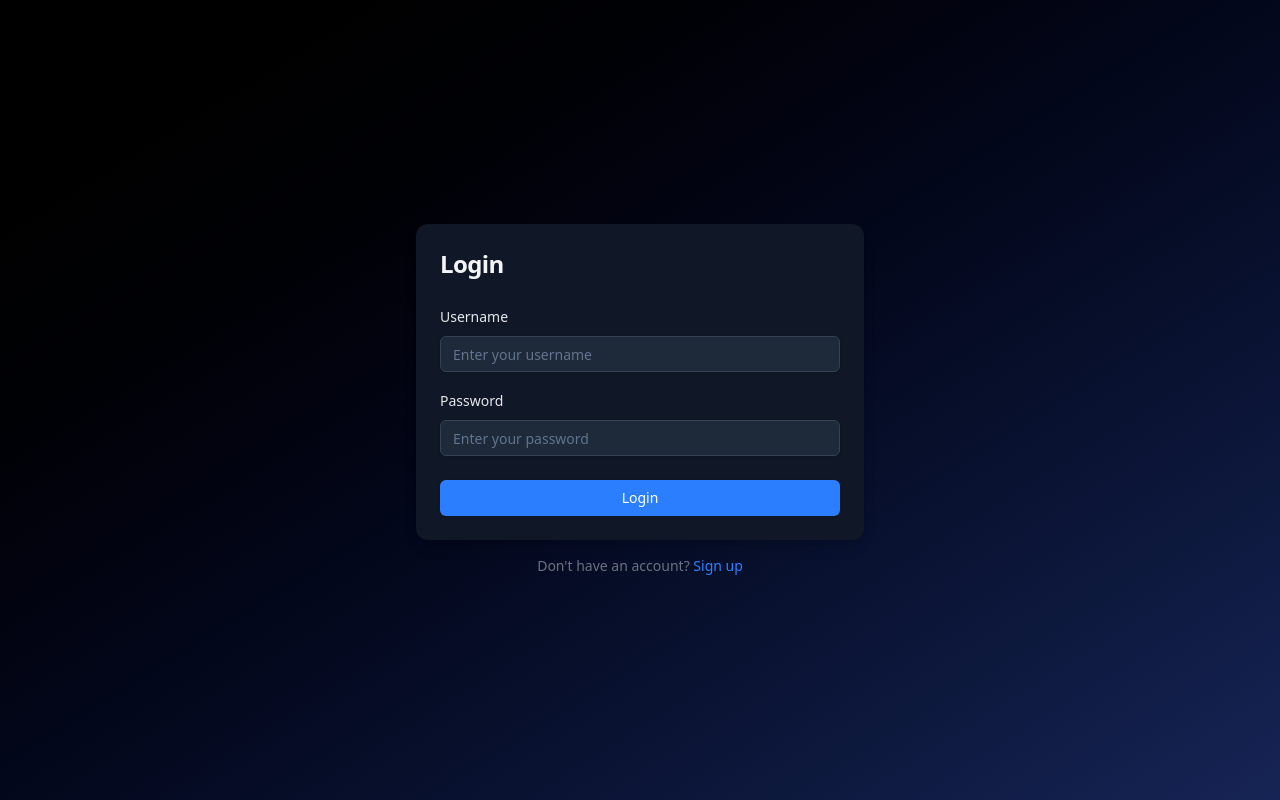
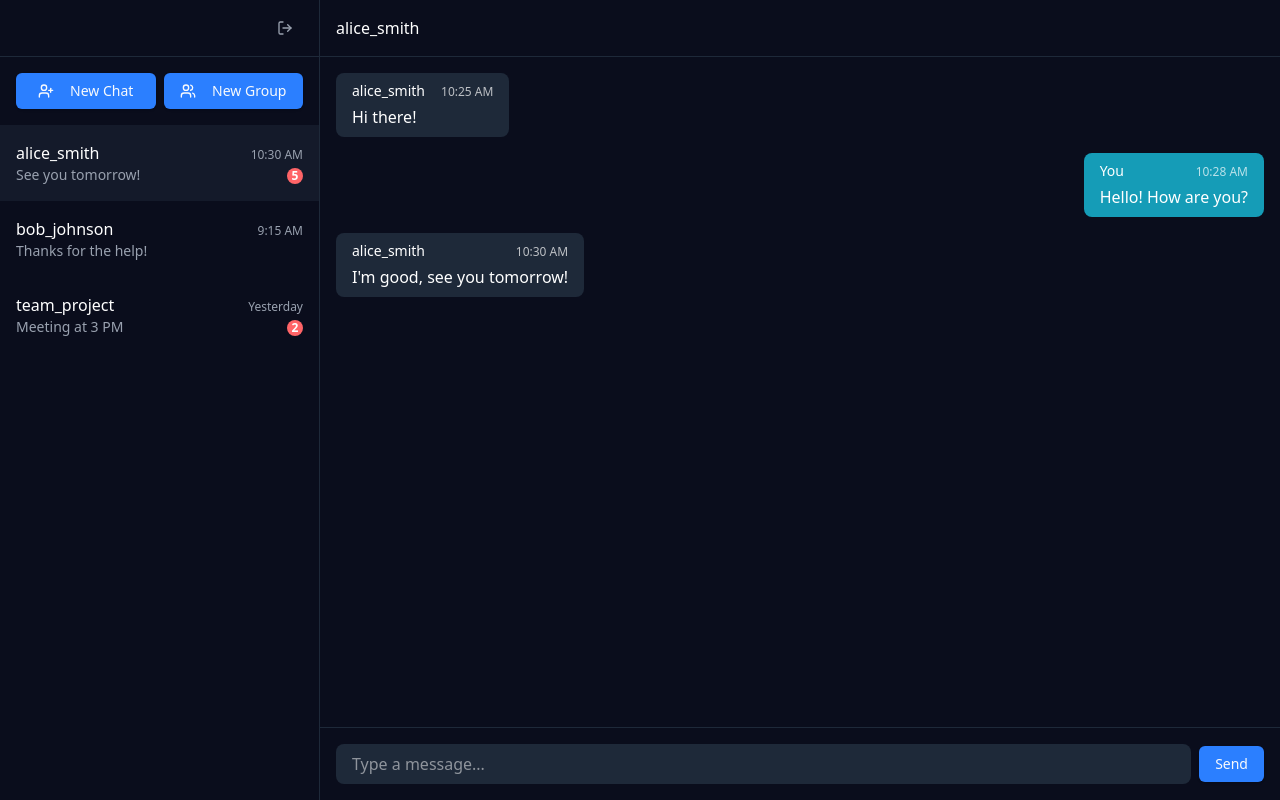
Before and after one commit to SerbanUntu/messenger, a React app: page /dashboard in a window 1280 px wide. Before the commit this address led to /login. Built offline with nearby package versions, Linux system fonts and the light colour scheme; no server answers.

Commit message:
fix: dashboard scrolling, style scroll bars
- Fix user redirection logic when user is not authenticated
- Add thin scrollbar styling to global CSS
- Prevent sidebar overflow by setting height and adding scrolling

```diff
--- a/src/app/dashboard/page.tsx
+++ b/src/app/dashboard/page.tsx
@@ -25,7 +25,7 @@ export default function Dashboard() {
 	}
 
 	useEffect(() => {
-		if (!user && isUserLoading) {
+		if (!user && !isUserLoading) {
 			navigate('/login')
 		}
 	}, [user, isUserLoading])
@@ -50,7 +50,7 @@ export default function Dashboard() {
 	]
 
 	return (
-		<div className="flex h-screen bg-dark-navy relative">
+		<div className="flex h-screen bg-dark-navy relative overflow-hidden">
 			{/* Mobile menu button */}
 			<Button
 				variant="ghost"
@@ -60,13 +60,13 @@ export default function Dashboard() {
 				{isSidebarOpen ? <X className="h-5 w-5" /> : <Menu className="h-5 w-5" />}
 			</Button>
 
-			{/* Sidebar - now with responsive classes */}
+			{/* Sidebar */}
 			<div
 				className={`${
 					isSidebarOpen ? 'translate-x-0' : '-translate-x-full'
-				} lg:translate-x-0 w-80 border-r border-gray-800 absolute lg:relative inset-y-0 left-0 z-40 transition-transform duration-300 ease-in-out bg-dark-navy`}>
+				} lg:translate-x-0 w-80 border-r border-gray-800 absolute lg:relative inset-y-0 left-0 z-40 transition-transform duration-300 ease-in-out bg-dark-navy flex flex-col h-screen`}>
 				{/* Header */}
-				<div className="p-4 py-[10px] border-b border-gray-800 flex items-center justify-end gap-0.5">
+				<div className="shrink-0 p-4 py-[10px] border-b border-gray-800 flex items-center justify-end gap-0.5">
 					<span className="text-white font-medium">{user?.username}</span>
 					<Button
 						variant="ghost"
@@ -79,7 +79,7 @@ export default function Dashboard() {
 				</div>
 
 				{/* Action buttons */}
-				<div className="p-4 flex gap-2">
+				<div className="shrink-0 p-4 flex gap-2">
 					<Button className="flex-1 bg-blue-500 hover:bg-blue-600 cursor-pointer">
 						<UserPlus className="h-4 w-4 mr-2" />
 						New Chat
@@ -91,7 +91,7 @@ export default function Dashboard() {
 				</div>
 
 				{/* Chats list */}
-				<div className="overflow-y-auto">
+				<div className="flex-1 overflow-y-auto">
 					{chats.map(chat => (
 						<div
 							key={chat.id}
--- a/src/globals.css
+++ b/src/globals.css
@@ -4,6 +4,11 @@
 	body {
 		@apply font-sans antialiased bg-background text-foreground;
 	}
+}
+
+* {
+	scrollbar-width: thin;
+	scrollbar-color: #6B7280 transparent;
 }
 
 @variant dark (&:where(.dark, .dark *));
```
